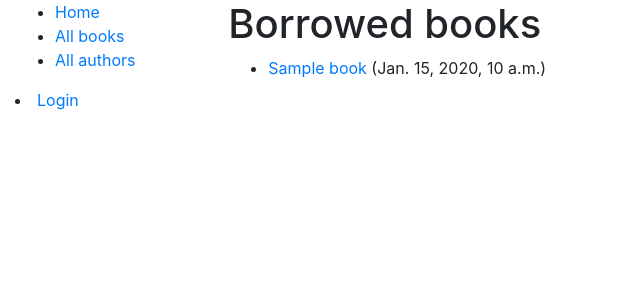
After one commit to wolfitis/locallibrary, a Django app: template catalog/templates/catalog/bookinstance_list_borrowed_user.html in a window 1280 px wide. The commit adds this page. Shown: the top 300 px of the page, without its empty margins (0-640 px from the left). Run offline with Django 3.2, Linux system fonts and the light colour scheme; the template is opened without the code that fills it: most values are stand-ins (such as "Sample title", 1, 10 or a date in 2020).

Commit message:
borrowed books

```diff
--- a/catalog/admin.py
+++ b/catalog/admin.py
@@ -40,6 +40,7 @@ class BookAdmin(admin.ModelAdmin):
 # register the admin classes for BookInstance using the decorator
 @admin.register(BookInstance)
 class BookInstanceAdmin(admin.ModelAdmin):
+	list_display = ('book', 'status', 'borrower', 'due_back', 'id')
 	list_filter = ('status', 'due_back')
 
 	# sectioning detail view
@@ -48,6 +49,6 @@ class BookInstanceAdmin(admin.ModelAdmin):
 			'fields': ('book', 'imprint', 'id')
 		}),
 		('Availability', {
-			'fields': ('status', 'due_back')
+			'fields': ('status', 'due_back', 'borrower')
 		}),
 	)
--- a/catalog/templates/base_generic.html
+++ b/catalog/templates/base_generic.html
@@ -24,6 +24,7 @@
                 </ul>
                 {% if user.is_authenticated %}
                 <li>User: {{ user.get_username }}</li>
+                <li><a href="{% url 'my-borrowed' %}">My Borrowed</a></li>
                 <!--
                     Note also how we have appended ?next={{request.path}} to the end of the URLs.
                     What this does is add a URL parameter next containing the address (URL)
@@ -31,9 +32,9 @@
                     successfully logged in/out, the views will use this "next" value to redirect
                     the user back to the page where they first clicked the login/logout link
                  -->
-                <li><a href="{ url 'logout' %}?next={{ request.path }}">Logout</a></li>
+                <li><a href="{% url 'logout' %}?next={{ request.path }}">Logout</a></li>
                 {% else %}
-                <li><a href="{ url 'login' %}?next={{ request.path }}">Login</a></li>
+                <li><a href="{% url 'login' %}?next={{ request.path }}">Login</a></li>
                 {% endif %}
                 {% endblock %}
             </div>
--- /dev/null
+++ b/catalog/templates/catalog/bookinstance_list_borrowed_user.html
@@ -0,0 +1,19 @@
+{% extends "base_generic.html" %}
+
+{% block content %}
+<h1>Borrowed books</h1>
+
+{% if bookinstance_list %}
+<ul>
+
+    {% for bookinst in bookinstance_list %}
+    <li class="{% if bookinst.is_overdue %}text-danger{% endif %}">
+        <a href="{% url 'book-detail' bookinst.book.pk %}">{{bookinst.book.title}}</a> ({{ bookinst.due_back }})
+    </li>
+    {% endfor %}
+</ul>
+
+{% else %}
+<p>There are no books borrowed.</p>
+{% endif %}
+{% endblock %}}
--- a/catalog/urls.py
+++ b/catalog/urls.py
@@ -8,3 +8,7 @@ urlpatterns = [
 	path('authors/', views.AuthorListView.as_view(), name='authors'),
 	path('author/<int:pk>', views.AuthorDetailView.as_view(), name='author-detail'),
 ]
+
+urlpatterns += [
+    path('mybooks/', views.LoanedBooksByUserListView.as_view(), name='my-borrowed'),
+]
```
Also changed, not shown: catalog/models.py (+10 -0 lines), catalog/views.py (+12 -0 lines), catalog/migrations/0002_auto_20201215_0735.py (added).
